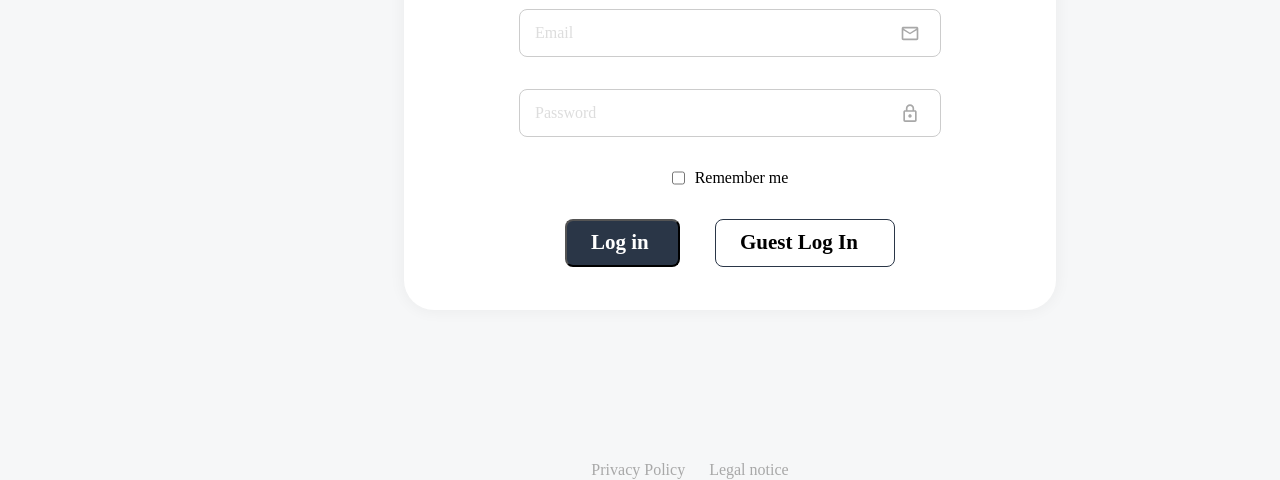
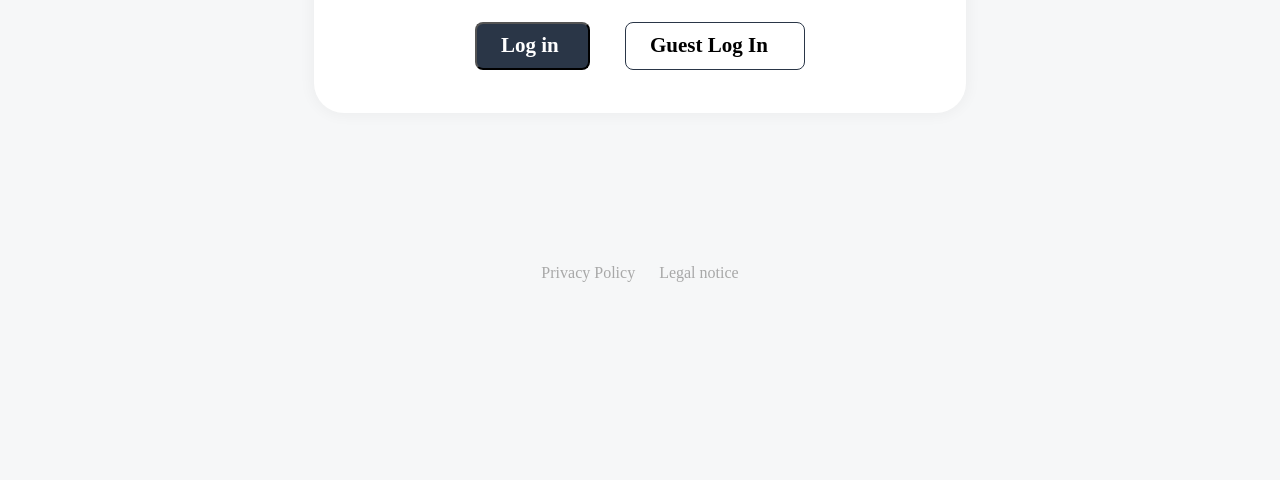
Before and after one commit to StefanNagel0/Join, a plain HTML site: page html/login.html in a window 1280 px wide. Shown: the part 578-1058 px from the top of the page. After the commit the page ends 861 px from the top, so only its background shows below. Drawn offline with Linux system fonts and the light colour scheme; a web font is replaced by a local one.

```diff
--- a/css/login.css
+++ b/css/login.css
@@ -85,9 +85,7 @@
         align-items: center;
         width: 652px;
         height: 449px;
-    margin-top: 197px;
-    margin-left: 180px;
-    padding: 48px 115px 48px 115px;
+        padding: 48px 50px 48px 50px;
         gap: 32px;
         border-radius: 30px;
         border: 2px;
@@ -271,7 +269,6 @@
     gap: 24px;
     opacity: 1;
     margin-top: 150px;
-    margin-left: 100px;
 }
 
 footer a {
```
Lines whose indentation alone changed are shown as unchanged.
